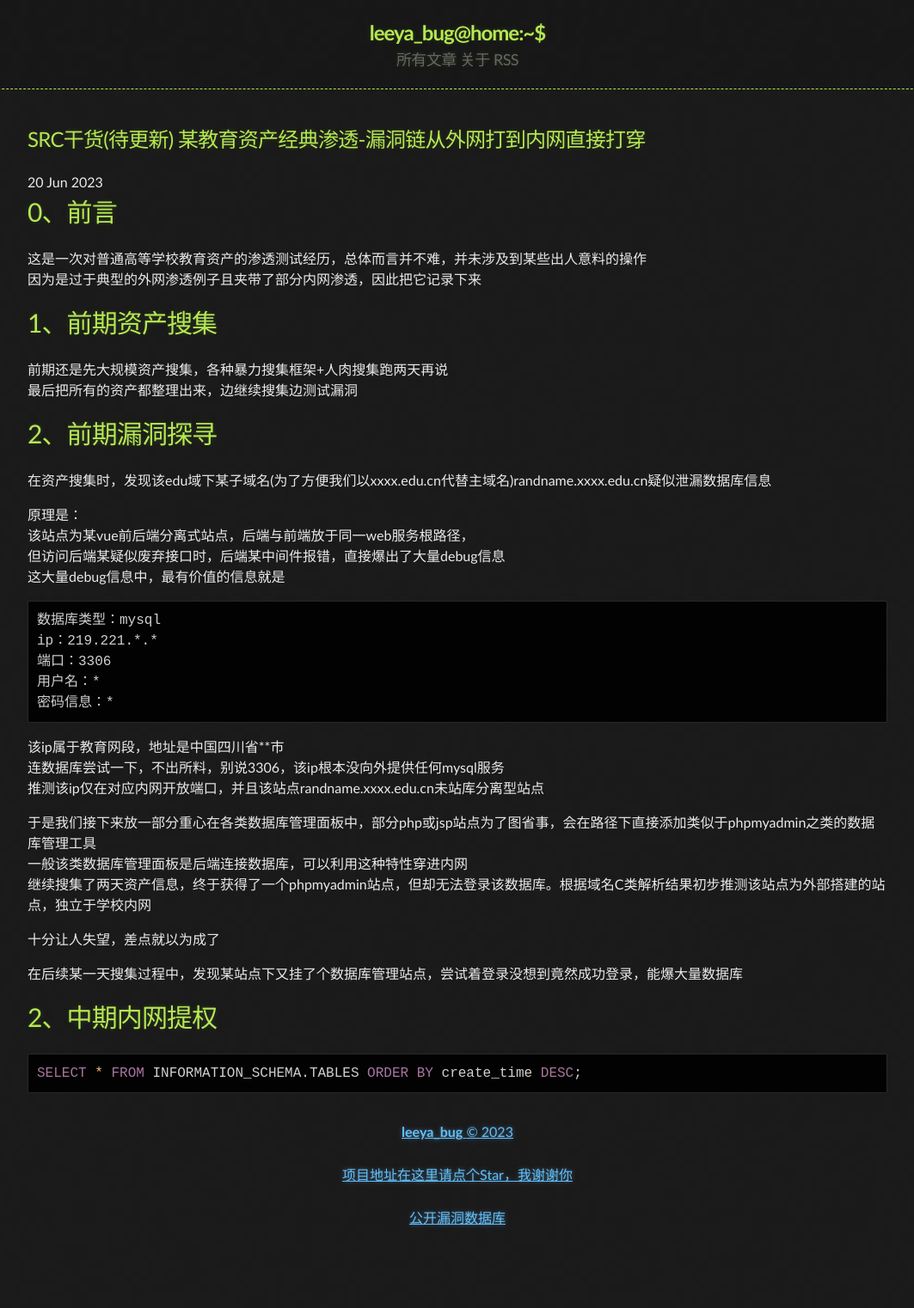
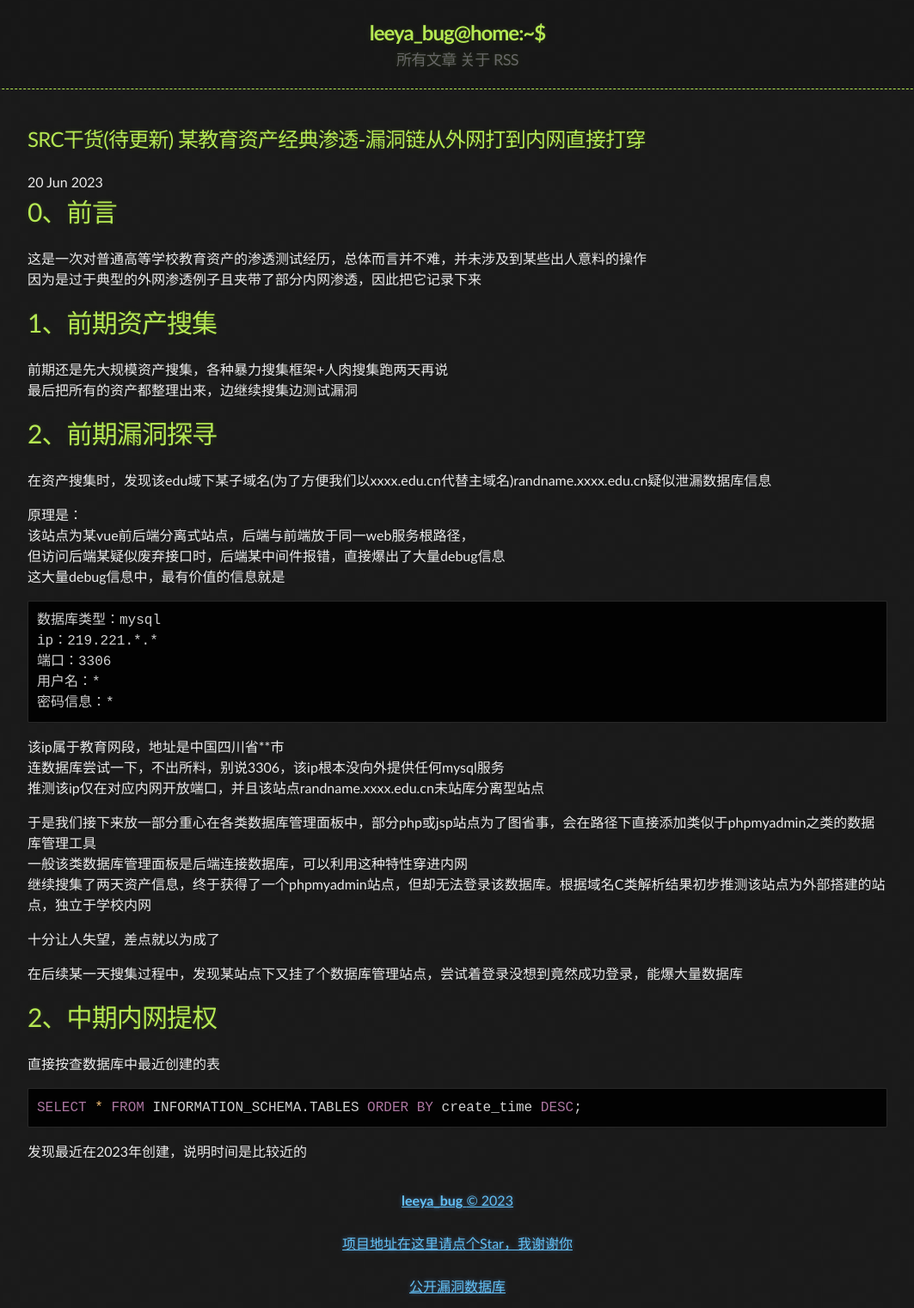
Before and after one commit to Leeyangee/leeyangee.github.io, a Jekyll site: the page built from _posts/2023-06-20-SRC干货(待更新) 某教育资产经典渗透-漏洞链从外网打到内网直接打穿.md, in a window 1280 px wide. Shown: the whole page at 86% size, without its empty margins (108-1171 px from the left). Built offline with Jekyll 4.4.1, drawn with Linux system fonts in a browser that asks for light colours; before the commit the page ends 1442 px from its top, so only the background shows below that.

Commit message:
Update 2023-06-20-SRC干货(待更新) 某教育资产经典渗透-漏洞链从外网打到内网直接打穿.md

````diff
--- a/_posts/2023-06-20-SRC干货(待更新) 某教育资产经典渗透-漏洞链从外网打到内网直接打穿.md
+++ b/_posts/2023-06-20-SRC干货(待更新) 某教育资产经典渗透-漏洞链从外网打到内网直接打穿.md
@@ -61,6 +61,8 @@ ip：219.221.*.*
 
 # [](#header-1)2、中期内网提权
 
+直接按查数据库中最近创建的表
 ```sql
 SELECT * FROM INFORMATION_SCHEMA.TABLES ORDER BY create_time DESC;
 ```
+发现最近在2023年创建，说明时间是比较近的
````
